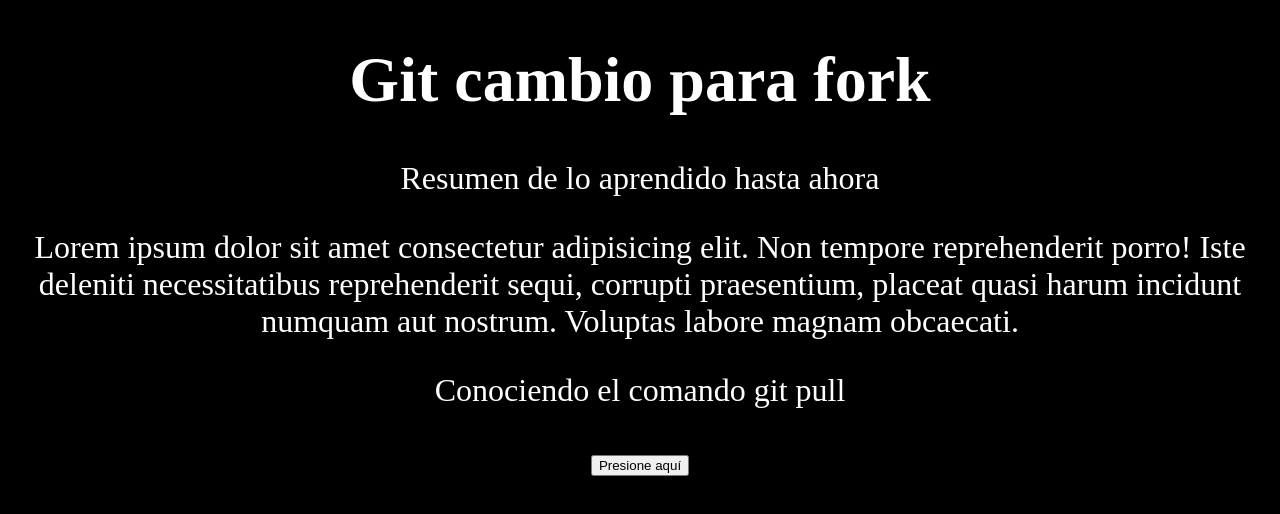
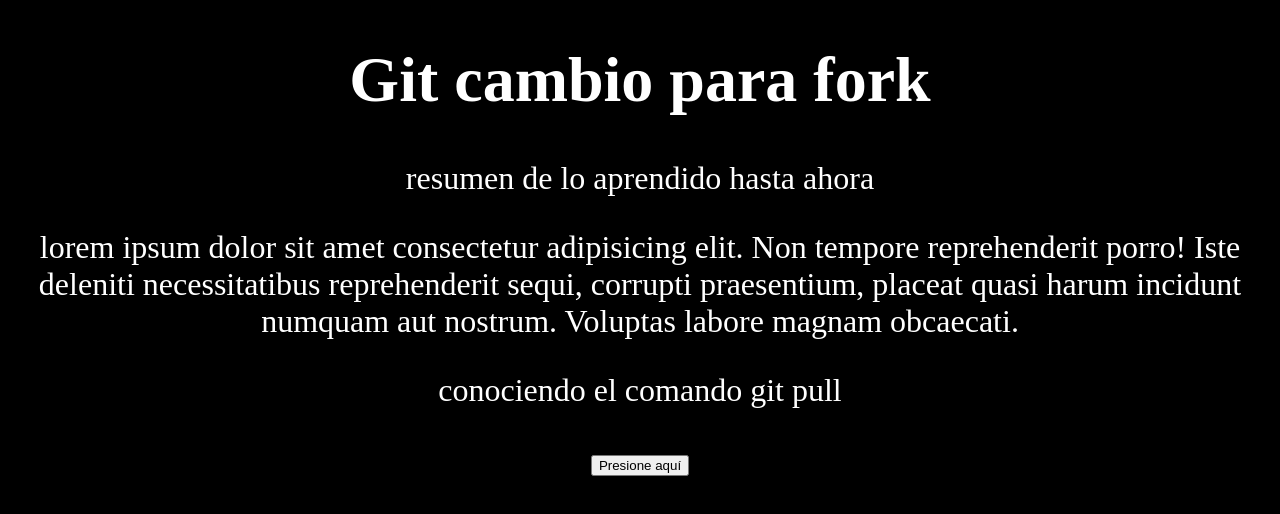
Before and after one commit to Victorossa/Esenciales-de-Git, a plain HTML site: page index.html in a window 1280 px wide. Drawn offline with Linux system fonts and the light colour scheme.

Commit message:
par git extension

```diff
--- a/index.html
+++ b/index.html
@@ -9,9 +9,9 @@
 </head>
 <body>
     <h1>Git cambio para fork</h1>
-    <p>Resumen de lo aprendido hasta ahora</p>
-    <p>Lorem ipsum dolor sit amet consectetur adipisicing elit. Non tempore reprehenderit porro! Iste deleniti necessitatibus reprehenderit sequi, corrupti praesentium, placeat quasi harum incidunt numquam aut nostrum. Voluptas labore magnam obcaecati.</p>
-    <p>Conociendo el comando git pull</p>
+    <p>resumen de lo aprendido hasta ahora</p>
+    <p>lorem ipsum dolor sit amet consectetur adipisicing elit. Non tempore reprehenderit porro! Iste deleniti necessitatibus reprehenderit sequi, corrupti praesentium, placeat quasi harum incidunt numquam aut nostrum. Voluptas labore magnam obcaecati.</p>
+    <p>conociendo el comando git pull</p>
     <button id="btn">Presione aquí</button>
     <script src="./js/script.js"></script>
 </body>
```
